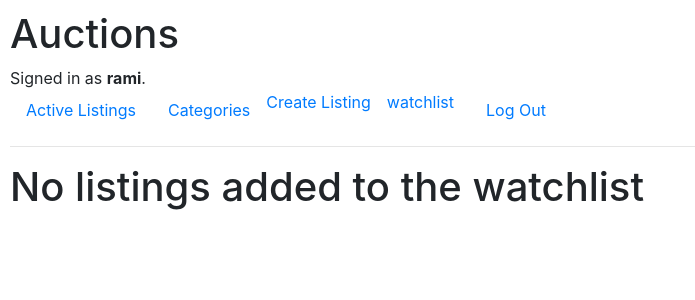
After one commit to ramiqayya/project2, a Django app: page /watchlist in a window 1280 px wide. The commit adds this page. Shown: the top 300 px of the page, without its empty margins (0-695 px from the left). Run offline with Django 3.2, Linux system fonts and the light colour scheme; a user stored in the database is signed in; data comes from the database, SQL or seed files in the repository; some libraries are stand-ins or nearby versions.

Commit message:
add categories

```diff
--- a/commerce/auctions/admin.py
+++ b/commerce/auctions/admin.py
@@ -1,5 +1,5 @@
 from django.contrib import admin
-from .models import User, Auction_Listing, Bid, Comment
+from .models import User, Auction_Listing, Bid, Comment, Watchlist
 
 
 # Register your models here.
@@ -8,3 +8,4 @@ admin.site.register(User)
 admin.site.register(Auction_Listing)
 admin.site.register(Bid)
 admin.site.register(Comment)
+admin.site.register(Watchlist)
--- a/commerce/auctions/models.py
+++ b/commerce/auctions/models.py
@@ -7,6 +7,7 @@ class User(AbstractUser):
 
 
 class Auction_Listing(models.Model):
+
     seller = models.ForeignKey(
         User, on_delete=models.CASCADE, related_name="listed_by")
     title = models.CharField(max_length=64)
@@ -15,6 +16,12 @@ class Auction_Listing(models.Model):
     image = models.URLField(blank=True)
     time = models.DateTimeField(auto_now=True)
     category = models.CharField(max_length=64, default="Unspecified!")
+    price = models.PositiveIntegerField()
+
+    def save(self, *args, **kwargs):
+        if not self.pk:
+            self.price = self.starting_bid
+        super().save(*args, **kwargs)
 
     def __str__(self) -> str:
         return f"{self.title} by {self.seller}"
@@ -33,8 +40,18 @@ class Bid(models.Model):
 class Comment(models.Model):
     commenter = models.ForeignKey(
         User, on_delete=models.CASCADE, related_name="reviewer")
-    listing=models.ForeignKey(Auction_Listing,on_delete=models.CASCADE)
+    listing = models.ForeignKey(Auction_Listing, on_delete=models.CASCADE)
     comment = models.TextField(max_length=250)
 
     def __str__(self):
-            return f"Comment by {self.commenter} on {self.listing}"
+        return f"Comment by {self.commenter} on {self.listing}"
+
+
+class Watchlist(models.Model):
+    user_w = models.ForeignKey(
+        User, on_delete=models.CASCADE, related_name="wisher")
+    list_item = models.ForeignKey(
+        Auction_Listing, on_delete=models.CASCADE, related_name="wishlist")
+
+    def __str__(self):
+        return f"item {self.list_item} in {self.user_w} watchlist"
--- a/commerce/auctions/templates/auctions/index.html
+++ b/commerce/auctions/templates/auctions/index.html
@@ -9,7 +9,7 @@
 <img src="{{listing.image}}" alt="">
 <a href="{%url 'view_listing' listing.id%}">View listing</a>
 <p>created: {{listing.time}}</p>
-<p>price: ${{listing.starting_bid}}</p>
+<p>price: ${{listing.price}}</p>
 <form action=""></form>
 {%endfor%}
 {% endblock %}
--- a/commerce/auctions/templates/auctions/layout.html
+++ b/commerce/auctions/templates/auctions/layout.html
@@ -23,9 +23,15 @@
         <li class="nav-item">
             <a class="nav-link" href="{% url 'index' %}">Active Listings</a>
         </li>
+        <li class="nav-item">
+            <a class="nav-link" href="{% url 'category' %}">Categories</a>
+        </li>
         {% if user.is_authenticated %}
         <li class="nav-item">
-            <a class="nav-item" href="{%url 'add'%}">Add Listing</a>
+            <a class="nav-item" href="{%url 'add'%}">Create Listing</a>
+        </li>
+        <li class="nav-item">
+            <a class="nav-item ml-3 mr-3" href="{%url 'watchlist'%}">watchlist</a>
         </li>
         <li class="nav-item">
             <a class="nav-link" href="{% url 'logout' %}">Log Out</a>
--- /dev/null
+++ b/commerce/auctions/templates/auctions/watchlist.html
@@ -0,0 +1,16 @@
+{% extends "auctions/layout.html"%}
+
+{%block body%}
+
+{%for item in items%}
+<h1>{{item.list_item.title}}</h1>
+<p>{{item.list_item.title}}</p>
+<img src="{{item.list_item.image}}" alt="">
+{%empty%}
+<h1>No listings added to the watchlist</h1>
+{%endfor%}
+
+
+
+
+{%endblock%}
--- a/commerce/auctions/urls.py
+++ b/commerce/auctions/urls.py
@@ -7,6 +7,9 @@ urlpatterns = [
     path("login", views.login_view, name="login"),
     path("logout", views.logout_view, name="logout"),
     path("register", views.register, name="register"),
-    path("add",views.add,name="add"),
-    path("<int:listing_id>",views.view_listing,name="view_listing")
+    path("add", views.add, name="add"),
+    path("listings/<int:listing_id>", views.view_listing, name="view_listing"),
+    path("watchlist", views.watchlist, name="watchlist"),
+    path("category", views.category, name="category"),
+    path("view/<str:category>", views.view_cat, name="view")
 ]
--- a/commerce/auctions/views.py
+++ b/commerce/auctions/views.py
@@ -4,15 +4,8 @@ from django.http import HttpResponse, HttpResponseRedirect
 from django.shortcuts import render, redirect
 from django.urls import reverse
 from django import forms
-from .models import User, Auction_Listing, Bid, Comment
-
-
-class CreateListing(forms.Form):
-    title = forms.CharField(label="name", max_length=64)
-    description = forms.CharField(max_length=500)
-    starting_bid = forms.IntegerField()
-    image = forms.URLField()
-    category = forms.CharField(max_length=64)
+from .models import User, Auction_Listing, Bid, Comment, Watchlist
+from .forms import CreateListing, BidListing
 
 
 def index(request):
@@ -75,13 +68,85 @@ def register(request):
 
 
 def view_listing(request, listing_id):
-    if "l_item" not in request.session:
-        request.session["l_item"] = []
+
+    # print(f"current user is {takeha}")
+    form = BidListing(request.POST or None)
+
+    if request.method == "POST":
+        if form.is_valid():
+            bid = form.cleaned_data["bid"]
+
+            listing = Auction_Listing.objects.get(pk=listing_id)
+            if bid > listing.starting_bid:
+                listing.price = bid
+                listing.save()
+
+            else:
+                return render(request, "auctions/error.html", {
+                    "message": "Bid must be greater than the current price",
+                    "code": 403
+                })
+
+            new_bid = Bid.objects.create(
+                bidder=request.user, bid=bid, listing=listing)
+            return render(request, "auctions/view_listing.html", {
+                "listing": listing,
+                "user_l": request.user,
+                "form": form,
+                "bid": new_bid
+
+                # "l_items": request.session["l_items"]
+            })
+
+        user = request.user
+        watchlist = Watchlist.objects.filter(user_w=user)
+
+        list_item = Auction_Listing.objects.get(pk=listing_id)
+        check = True
+        for w in watchlist:
+            if list_item.title == w.list_item.title:
+                check = False
+
+        if check == True:
+            Watchlist.objects.create(user_w=user, list_item=list_item)
+
     something = Auction_Listing.objects.get(pk=listing_id)
-    print(something)
+    # print(something.title)
     return render(request, "auctions/view_listing.html", {
         "listing": something,
-        "l_item": request.session["l_item"]
+        "user_l": request.user,
+        "form": form
+        # "l_items": request.session["l_items"]
+    })
+
+
+def watchlist(request):
+
+    return render(request, "auctions/watchlist.html", {
+        "items": Watchlist.objects.filter(user_w=request.user)
+    })
+
+
+def category(request):
+    listings = Auction_Listing.objects.all()
+
+    categories = []
+    for cat in listings:
+        if cat.category not in categories:
+            categories.append(cat.category)
+
+    return render(request, "auctions/categories.html", {
+        "listings": categories
+    })
+
+
+def view_cat(request, category):
+    filtered_listings = Auction_Listing.objects.filter(
+        category=category)
+
+    # print(filtered_listings)
+    return render(request, "auctions/view_cat.html", {
+        "listings": filtered_listings
     })
 
 
```
Also changed, not shown: commerce/auctions/forms.py (added, +14 -0 lines), commerce/auctions/templates/auctions/categories.html (added, +14 -0 lines), commerce/auctions/templates/auctions/error.html (added, +9 -0 lines), commerce/auctions/templates/auctions/view_cat.html (added, +11 -0 lines), commerce/auctions/templates/auctions/view_listing.html (+12 -2 lines), commerce/auctions/migrations/0001_initial.py, commerce/auctions/migrations/0002_rename_user_comment_commenter_alter_comment_listing.py (deleted), commerce/db.sqlite3.
